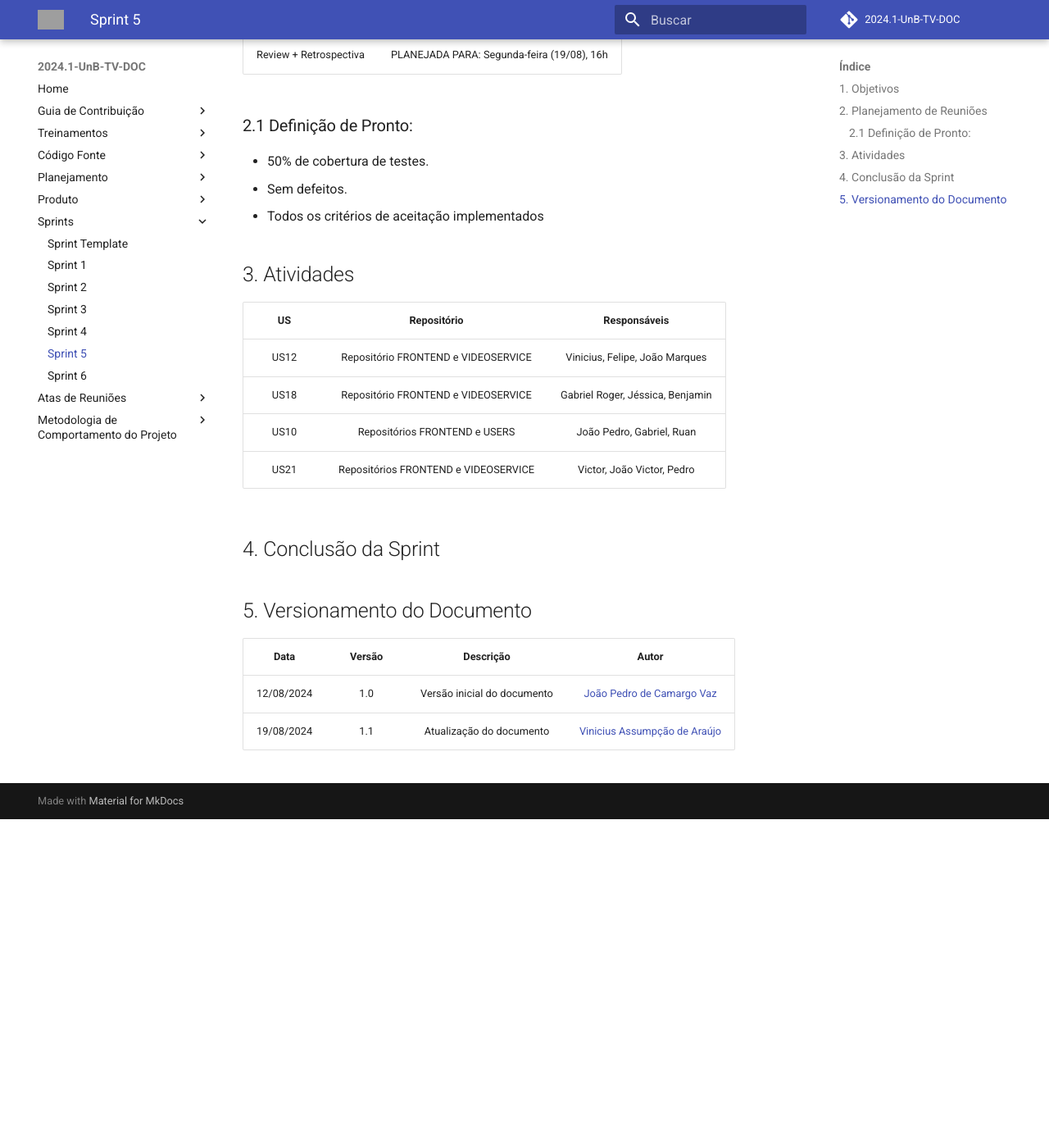
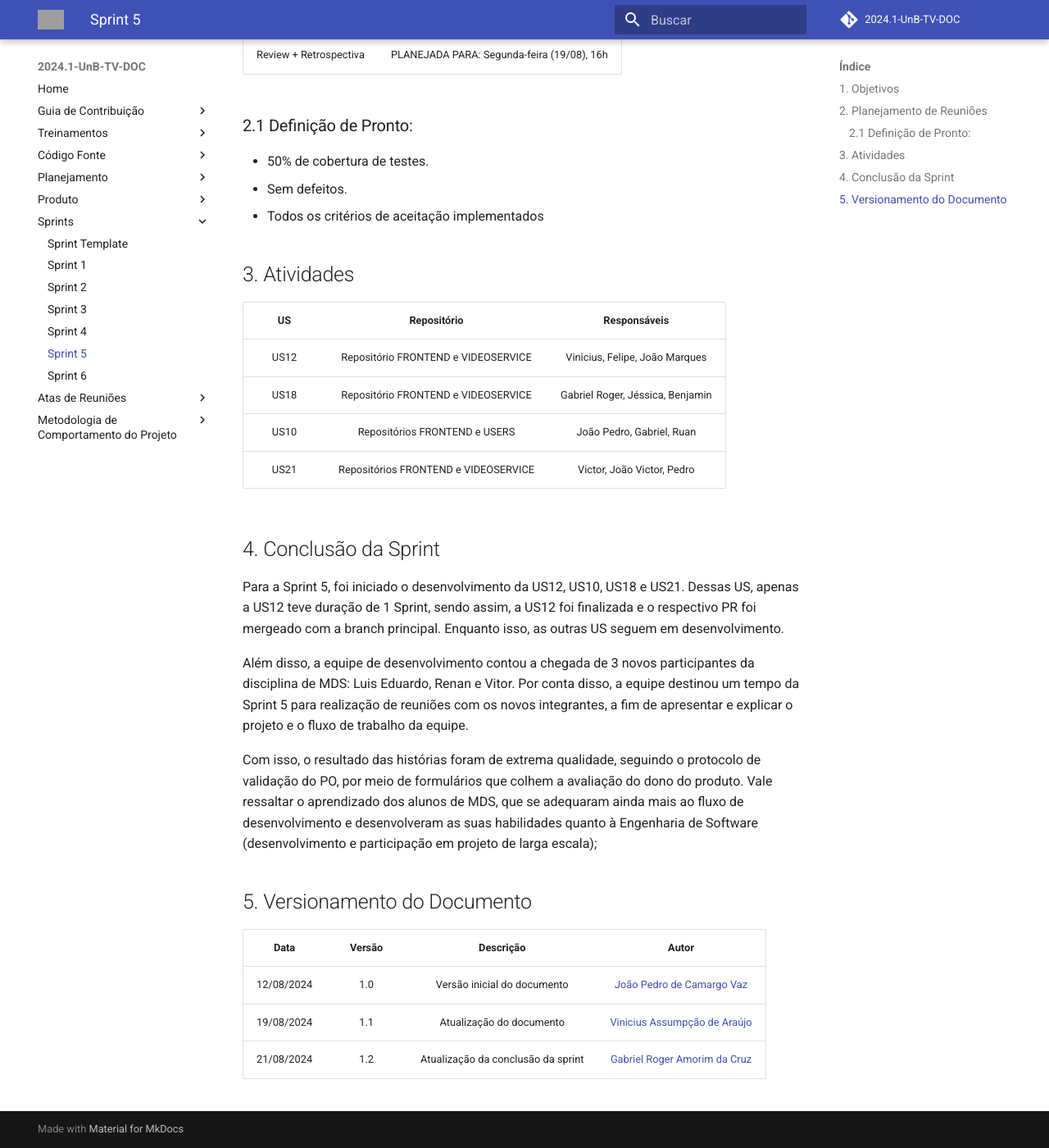
Before and after one commit to fga-eps-mds/2024.1-UnB-TV-DOC, an MkDocs documentation site: the page built from docs/sprints/Sprint5.md, in a window 1280 px wide and 1400 px high, scrolled down 578 px. Shown: the whole window at 82% size. Built offline with MkDocs 1.6.1 and Material for MkDocs 9.7.7, drawn with Linux system fonts in a browser that asks for light colours; comment, search, counter and statistics services are not loaded; before the commit the page ends 1577 px from its top, so only the background shows below that; grey boxes are pictures that could not be loaded.

Commit message:
Adicao conclusao sprint 5

```diff
--- a/docs/sprints/Sprint5.md
+++ b/docs/sprints/Sprint5.md
@@ -31,10 +31,16 @@ Tabela com o planejamento de reuniões da Sprint:
 | US21 | Repositórios FRONTEND e VIDEOSERVICE | Victor, João Victor, Pedro |
 
 ## 4. Conclusão da Sprint
+Para a Sprint 5, foi iniciado o desenvolvimento da US12, US10, US18 e US21. Dessas US, apenas a US12 teve duração de 1 Sprint, sendo assim, a US12 foi finalizada e o respectivo PR foi mergeado com a branch principal. Enquanto isso, as outras US seguem em desenvolvimento.
+
+Além disso, a equipe de desenvolvimento contou a chegada de 3 novos participantes da disciplina de MDS: Luis Eduardo, Renan e Vitor. Por conta disso, a equipe destinou um tempo da Sprint 5 para realização de reuniões com os novos integrantes, a fim de apresentar e explicar o projeto e o fluxo de trabalho da equipe.
+
+Com isso, o resultado das histórias foram de extrema qualidade, seguindo o protocolo de validação do PO, por meio de formulários que colhem a avaliação do dono do produto. Vale ressaltar o aprendizado dos alunos de MDS, que se adequaram ainda mais ao fluxo de desenvolvimento e desenvolveram as suas habilidades quanto à Engenharia de Software (desenvolvimento e participação em projeto de larga escala);
 
 ## 5. Versionamento do Documento
 
 | Data | Versão | Descrição | Autor |
 | :-----: | :-------------: | :---------------: | :-: |
 | 12/08/2024 | 1.0 | Versão inicial do documento | [João Pedro de Camargo Vaz](https://github.com/JoaoPedro0803) |
-| 19/08/2024 | 1.1 | Atualização do documento | [Vinicius Assumpção de Araújo](https://github.com/Viniman27) |
+| 19/08/2024 | 1.1 | Atualização do documento | [Vinicius Assumpção de Araújo](https://github.com/viniman27) |
+| 21/08/2024 | 1.2 | Atualização da conclusão da sprint | [Gabriel Roger Amorim da Cruz](https://github.com/GabrielRoger07) |
```
